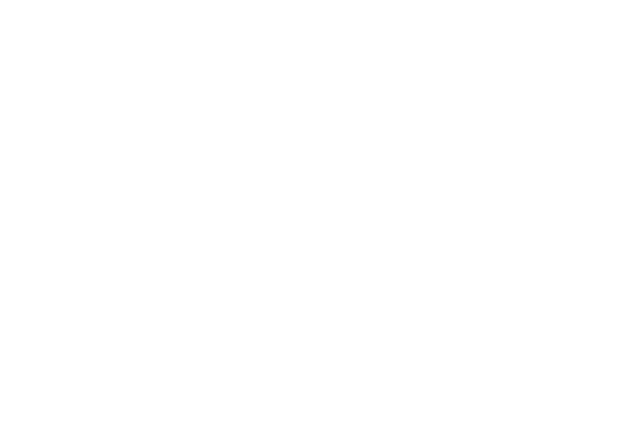
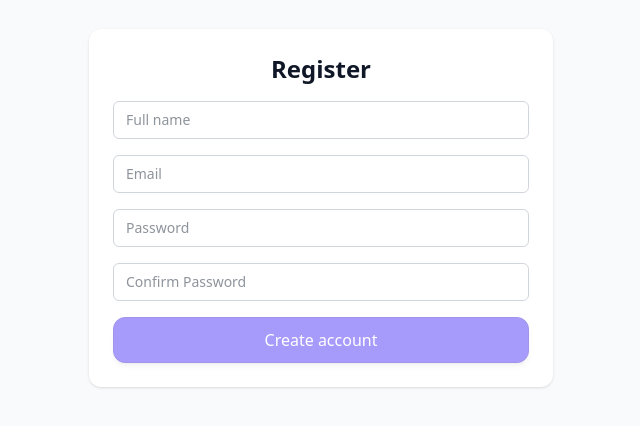
Before and after one commit to BU-SENG/foss-project-mushroom, a React (Vite) app: page /signup in a window 1280 px wide. Before the commit this address had no page. Shown: the part 160-586 px from the top of the page, without its empty margins (319-959 px from the left). Built offline with nearby package versions, Linux system fonts and the light colour scheme.

Commit message:
refactor: adjust layout and styling in App and Register components

```diff
--- a/src/App.jsx
+++ b/src/App.jsx
@@ -4,12 +4,14 @@
 
 function App() {
   return (
-    <Router>
-      <Routes>
-        <Route path="/" element={<ComponentShowcase />} />
-        <Route path="/sign-up" element={<Register />} />
-      </Routes>
-    </Router>
+    <div className="min-h-screen bg-gray-50 p-4 sm:p-8 font-sans">
+      <Router>
+        <Routes>
+          <Route path="/" element={<ComponentShowcase />} />
+          <Route path="/signup" element={<Register />} />
+        </Routes>
+      </Router>
+    </div>
   );
 }
 
--- a/src/pages/Register.jsx
+++ b/src/pages/Register.jsx
@@ -1,4 +1,4 @@
-import React, { useState } from "react";
+import { useState } from "react";
 import { useNavigate } from "react-router-dom";
 // import useAuth from "../hooks/useAuth";
 
@@ -26,13 +26,13 @@
   }
 
   return (
-    <div className="p-6 max-w-md mx-auto">
+    <div className="p-6 w-full max-w-lg mx-auto h-[calc(100vh-4rem)] sm:h-[calc(100vh-8rem)] flex flex-col items-center justify-center">
       <Card
         title="Register"
-        titleClassName="!font-bold"
-          titleAlign="center"
+        titleClassName="!font-bold !text-2xl"
+        titleAlign="center"
+        className="w-full"
       >
-
         <form onSubmit={onSubmit} className="flex flex-col space-y-4">
           <Input
             value={form.full_name}
```
